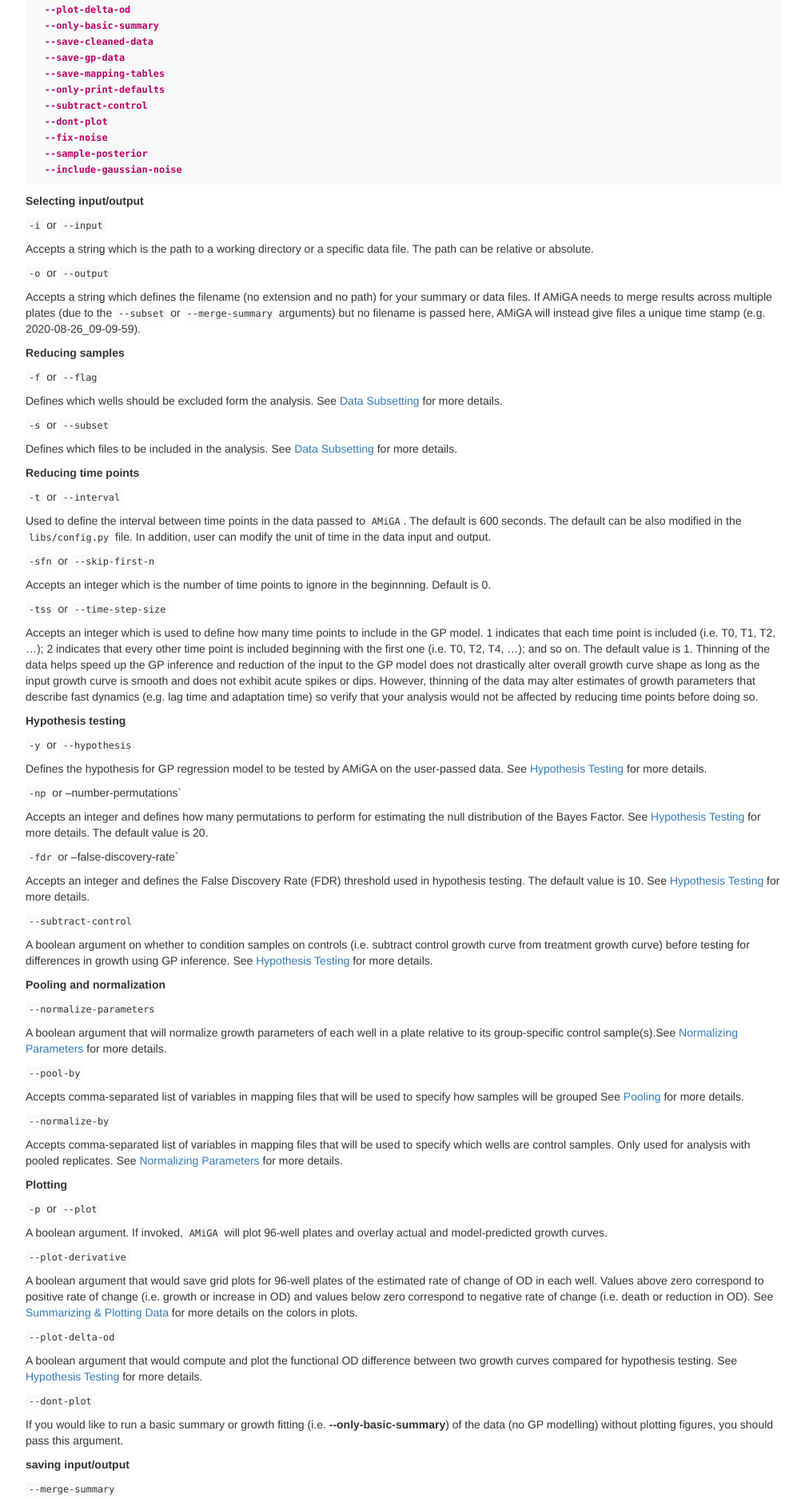
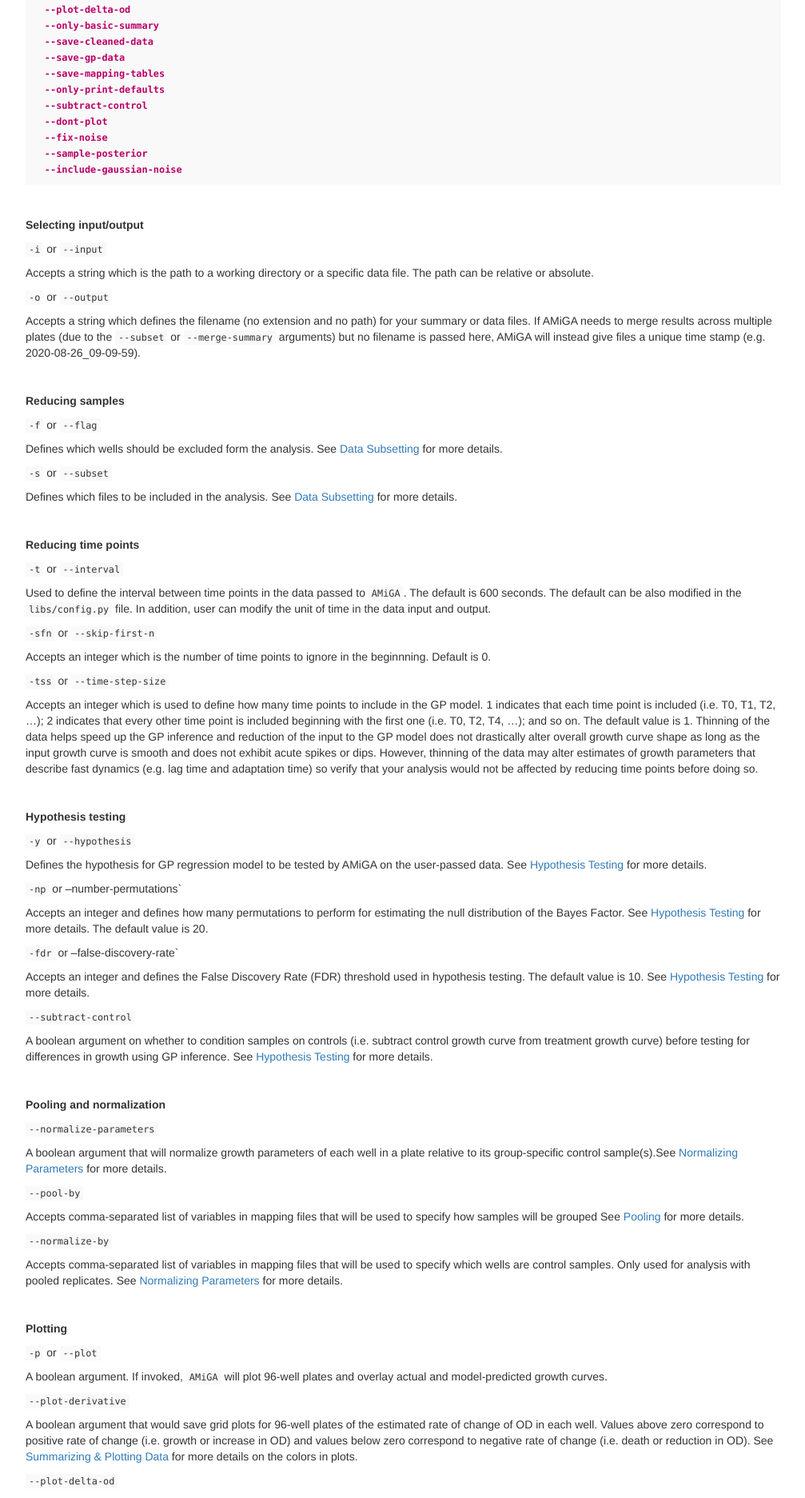
Before and after one commit to firasmidani/amiga, a Jekyll site: the page built from docs/_posts/2020-04-16-command-line-interface.md, in a window 1280 px wide. Shown: the part 871-2744 px from the top of the page at 80% size, without its empty margins (233-1240 px from the left). Built offline with Jekyll 4.4.1, drawn with Linux system fonts in a browser that asks for light colours.

Commit message:
docs: updated

````diff
--- a/docs/_posts/2020-04-16-command-line-interface.md
+++ b/docs/_posts/2020-04-16-command-line-interface.md
@@ -61,6 +61,8 @@
   --include-gaussian-noise
 ```
 
+<br/>
+
 **Selecting input/output**
 
 `-i` or `--input`
@@ -71,6 +73,8 @@
 
 Accepts a string which defines the filename (no extension and no path) for your summary or data files. If AMiGA needs to merge results across multiple plates (due to the `--subset` or `--merge-summary` arguments) but no filename is passed here, AMiGA will instead give files a unique time stamp (e.g. 2020-08-26_09-09-59).
 
+<br/>
+
 **Reducing samples**
 
 `-f` or `--flag`
@@ -80,6 +84,8 @@
 `-s` or `--subset`
 
 Defines which files to be included in the analysis. See [Data Subsetting](/amiga/doc/subsetting.html) for more details.
+
+<br/>
 
 **Reducing time points**
 
@@ -94,6 +100,8 @@
 `-tss` or `--time-step-size`
 
 Accepts an integer which is used to define how many time points to include in the GP model. 1 indicates that each time point is included (i.e. T0, T1, T2, ...); 2 indicates that every other time point is included beginning with the first one (i.e. T0, T2, T4, ...); and so on. The default value is 1. Thinning of the data helps speed up the GP inference and reduction of the input to the GP model does not drastically alter overall growth curve shape as long as the input growth curve is smooth and does not exhibit acute spikes or dips. However, thinning of the data may alter estimates of growth parameters that describe fast dynamics (e.g. lag time and adaptation time) so verify that your analysis would not be affected by reducing time points before doing so.
+
+<br/>
 
 **Hypothesis testing**
 
@@ -113,6 +121,8 @@
 
 A boolean argument on whether to condition samples on controls (i.e. subtract control growth curve from treatment growth curve) before testing for differences in growth using GP inference. See [Hypothesis Testing](/amiga/doc/hypothesistesting.html) for more details.
 
+<br/>
+
 **Pooling and normalization**
 
 `--normalize-parameters`
@@ -127,6 +137,7 @@
 
 Accepts comma-separated list of variables in mapping files that will be used to specify which wells are control samples. Only used for analysis with pooled replicates. See [Normalizing Parameters](/amiga/doc/normalizing.html) for more details.
 
+<br/>
 
 **Plotting**
 
@@ -145,6 +156,8 @@
 `--dont-plot`
 
 If you would like to run a basic summary or growth fitting (i.e. **\-\-only-basic-summary**) of the data (no GP modelling) without plotting figures, you should pass this argument.
+
+<br/>
 
 **saving input/output**
 
@@ -171,6 +184,8 @@
 
 A boolean argument that will ask force AMiGA to save all internally-generated or -parsed mapping files into `mapping` folder.
 
+<br/>
+
 **User communication**
 
 `--only-print-defaults`
@@ -180,6 +195,8 @@
 `-v` or `--verbose`
 
 A boolean argument. If invoked, `AMiGA` will communicate via the command terminal with the user by sharing in real time more details about the input, data processing, and results. This is extremely helpful for troubleshooting.
+
+<br/>
 
 **Setting analysis preferences**
 
````
Also changed, not shown: docs/_posts/2020-11-05-pooling.md (+13 -1 lines).
